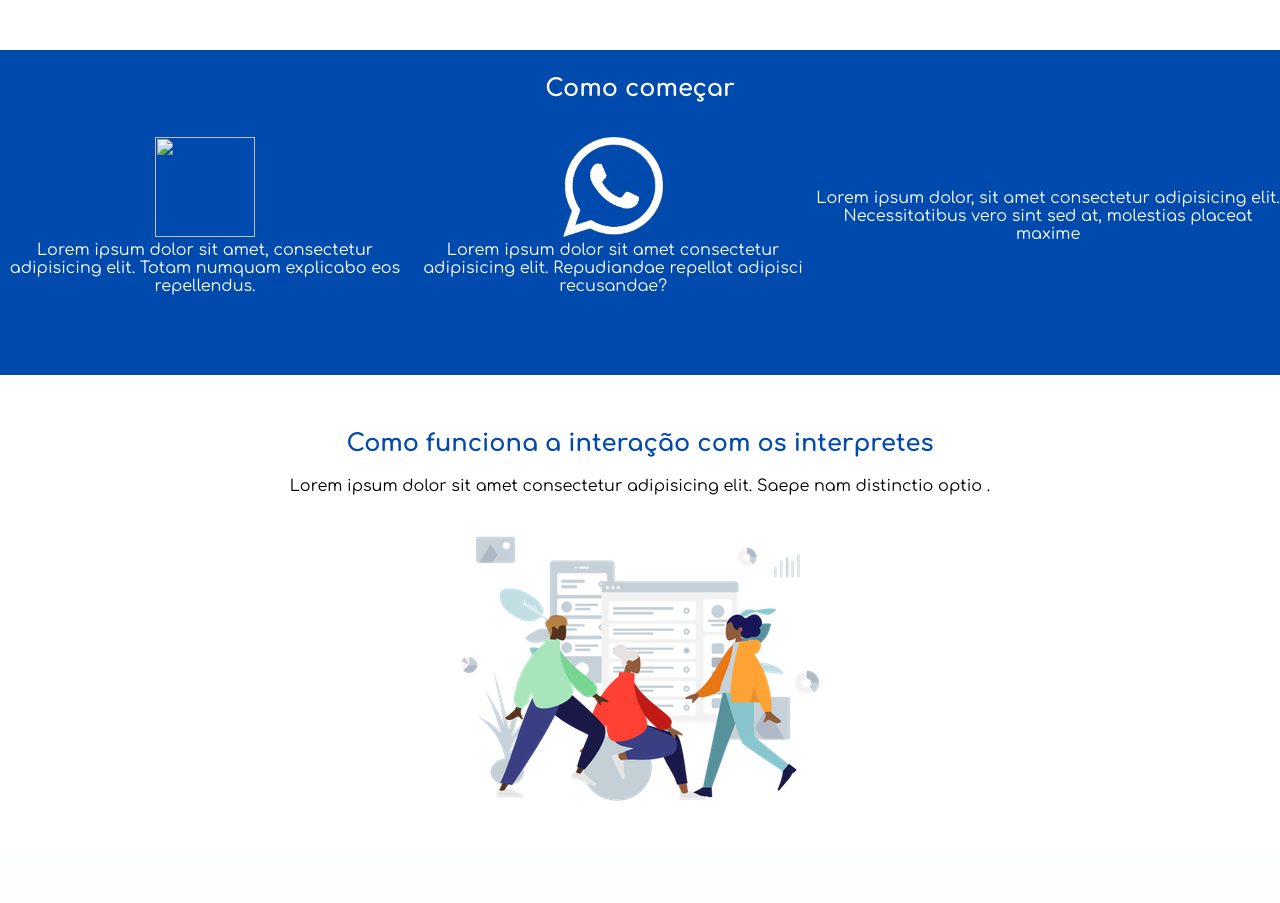
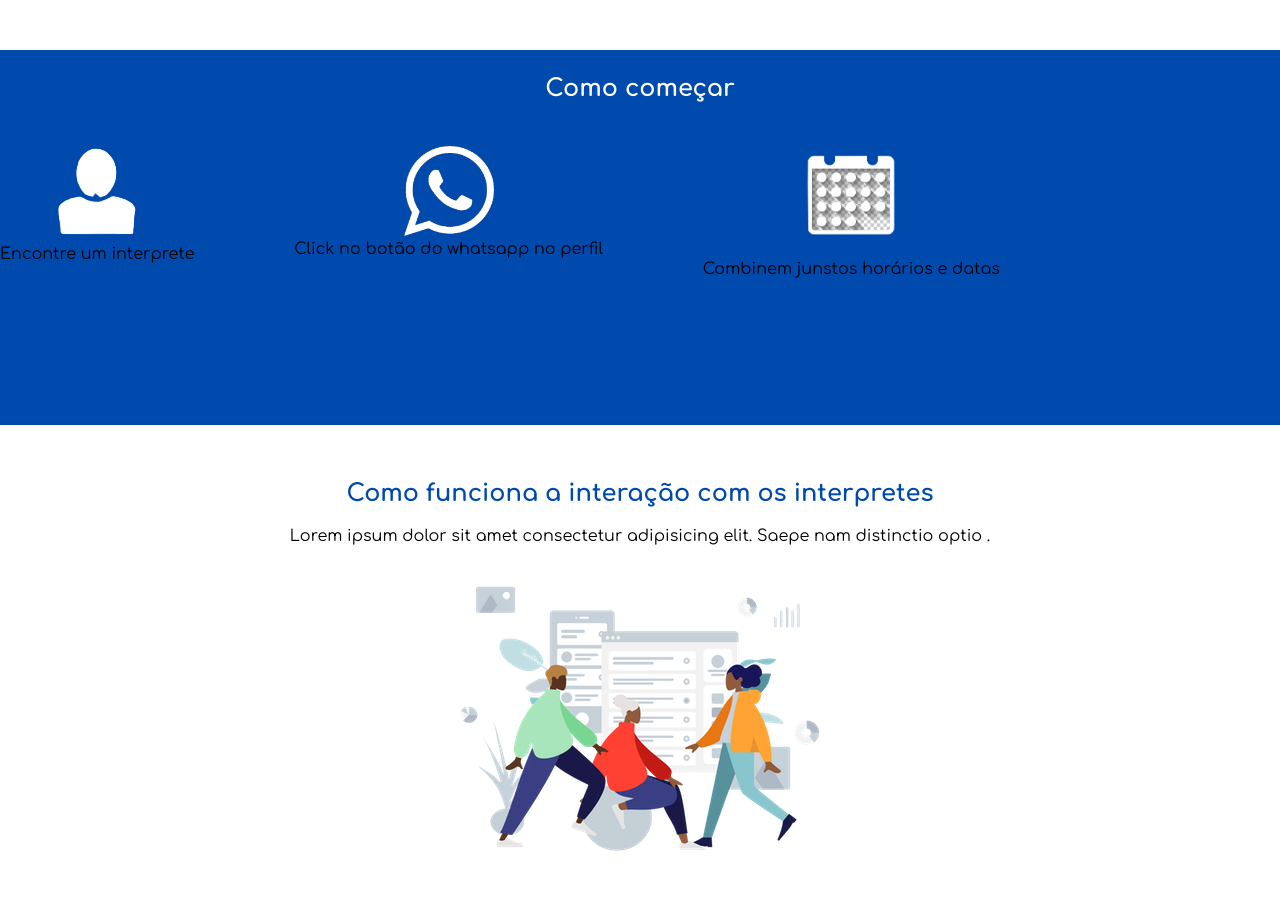
Before and after one commit to joaoalmeidait/Talk4Me, a PHP site: page /Home.html in a window 1280 px wide. Shown: the part 456-1359 px from the top of the page. Before the commit the page ends 1257 px from the top, so only its background shows below. Run offline with PHP 8.4, Linux system fonts and the light colour scheme.

Commit message:
falta organizar os parágrafos

```diff
--- a/Home.html
+++ b/Home.html
@@ -47,24 +47,20 @@
 				Como começar
 			</h1>
 		<div class="img-começar">
-
-		 <div class="usuario">
-			<img src="" alt="" height="100" width="100">
-			<p>Lorem ipsum dolor sit amet, consectetur adipisicing elit. Totam numquam explicabo eos repellendus.</p>
-		 </div>
-		<div class="whatsapp">
-			<img src="whatsapp.png" alt=""width="100" height="100">
-			<p>Lorem ipsum dolor sit amet consectetur adipisicing elit. Repudiandae repellat adipisci recusandae? </p>
+           <div class="usuario">
+			<img src="usuario-branco-remove.png" alt="" height="100" width="120">
+			<p>Encontre um interprete</p>
 		</div>
-
-		<div class="">
-          <p>Lorem ipsum dolor, sit amet consectetur adipisicing elit. Necessitatibus vero sint sed at, molestias placeat maxime </p>
+		   <div class="whatsapp">
+			<img src="whatsapp.png" alt=""width="90" height="90">
+			<p>Click no botão do whatsapp no perfil</p>
 		</div>
-
-	   </div>
-
-	</div>
-
+		   <div class="calendario">
+			<img src="calendario.png" alt="" height="130" width="130">
+			<p>Combinem junstos horários e datas</p>
+          </div>
+        </div>
+	  </div>
 	</section>
 	<aside>
 		<div class="informações">
--- a/Style_home.css
+++ b/Style_home.css
@@ -107,26 +107,32 @@ nav ul li a:hover {
     transform: scale(0.9);
 }
 .como-comecar{
-    color: white;
-    height: 300px;
+
+    height: 350px;
     width: 100%;
     text-align: center;
     padding-top: 25px;
     font-family: 'Comfortaa', cursive;
     background-color: #004AAD;
 }
+.como-comecar > h1{
+    color: white;
+}
+.como-comecar p >{
+    color: black;
+}
 .img-começar{
+    height: 200px;
+    width: 1000px;
     display: flex;
+    font-size: 16px;
     align-items: center;
-    justify-content: center;
+    justify-content: space-between;
     flex-direction: row;
-    padding-top: 35px;
 }
-
 aside{
     width: auto;
 }
-
 .informações{
 
     display: flex;
```
Also changed, not shown: calendario.png (added), usuario-branco-remove.png (added), usuario-branco.png.
